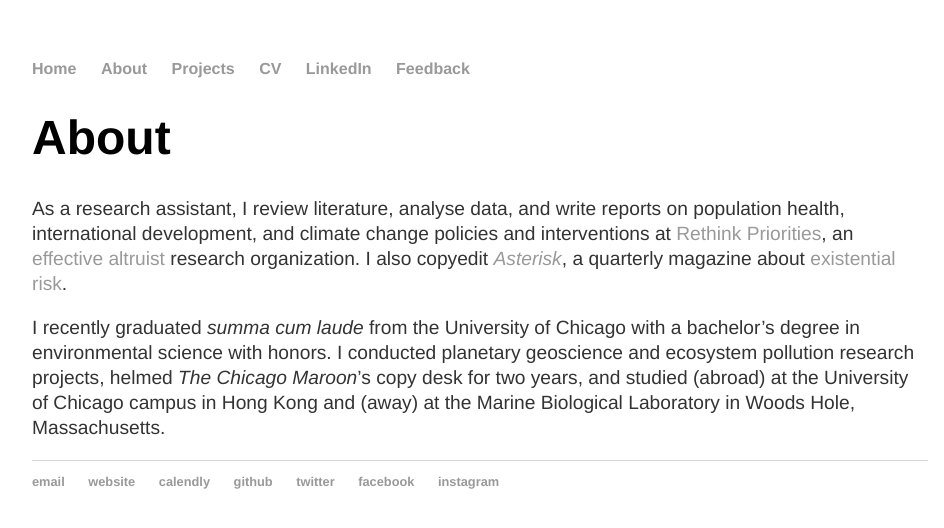
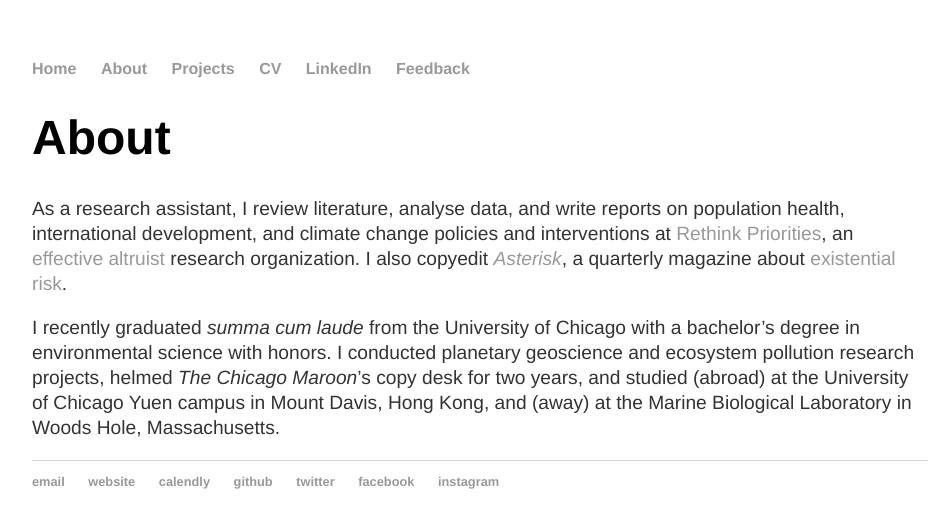
Before and after one commit to y-james-hu/y-james-hu.github.io, a Jekyll site: the page built from about/index.html, in a window 1280 px wide. Shown: the top 528 px of the page, without its empty margins (160-1104 px from the left). Built offline with Jekyll 4.4.1, drawn with Linux system fonts in a browser that asks for light colours.

Commit message:
Update index.html

```diff
--- a/about/index.html
+++ b/about/index.html
@@ -4,5 +4,5 @@
 ---
   <h1>{{ page.title }}</h1>
     <p>As a research assistant, I review literature, analyse data, and write reports on population health, international development, and climate change policies and interventions at <a href = "https://rethinkpriorities.org/">Rethink Priorities</a>, an <a href = "https://effectivealtruism.org">effective altruist</a> research organization. I also copyedit <a href = "http://asteriskmag.com/"><em>Asterisk</em></a>, a quarterly magazine about <a href = "https://theprecipice.com/">existential risk</a>.</p>
-    <p>I recently graduated <em>summa cum laude</em> from the University of Chicago with a bachelor’s degree in environmental science with honors. I conducted planetary geoscience and ecosystem pollution research projects, helmed <em>The Chicago Maroon</em>’s copy desk for two years, and studied (abroad) at the University of Chicago campus in Hong Kong and (away) at the Marine Biological Laboratory in Woods Hole, Massachusetts.</p>
+    <p>I recently graduated <em>summa cum laude</em> from the University of Chicago with a bachelor’s degree in environmental science with honors. I conducted planetary geoscience and ecosystem pollution research projects, helmed <em>The Chicago Maroon</em>’s copy desk for two years, and studied (abroad) at the University of Chicago Yuen campus in Mount Davis, Hong Kong, and (away) at the Marine Biological Laboratory in Woods Hole, Massachusetts.</p>
     <p></p>
```
